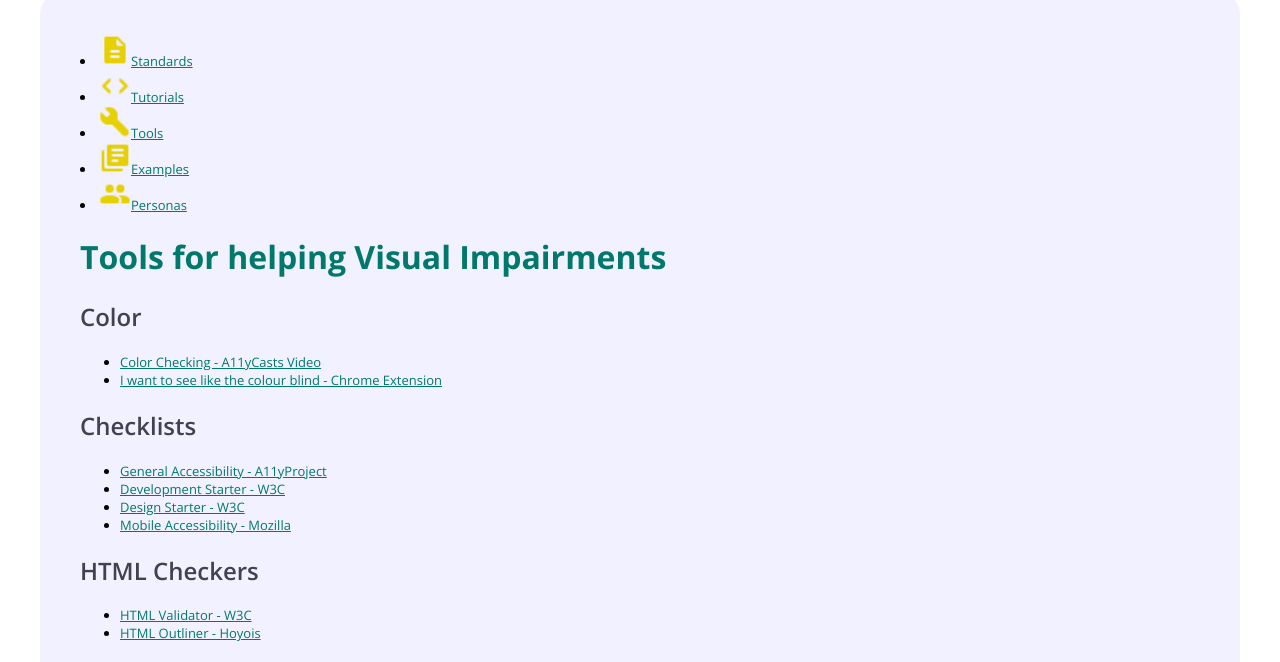
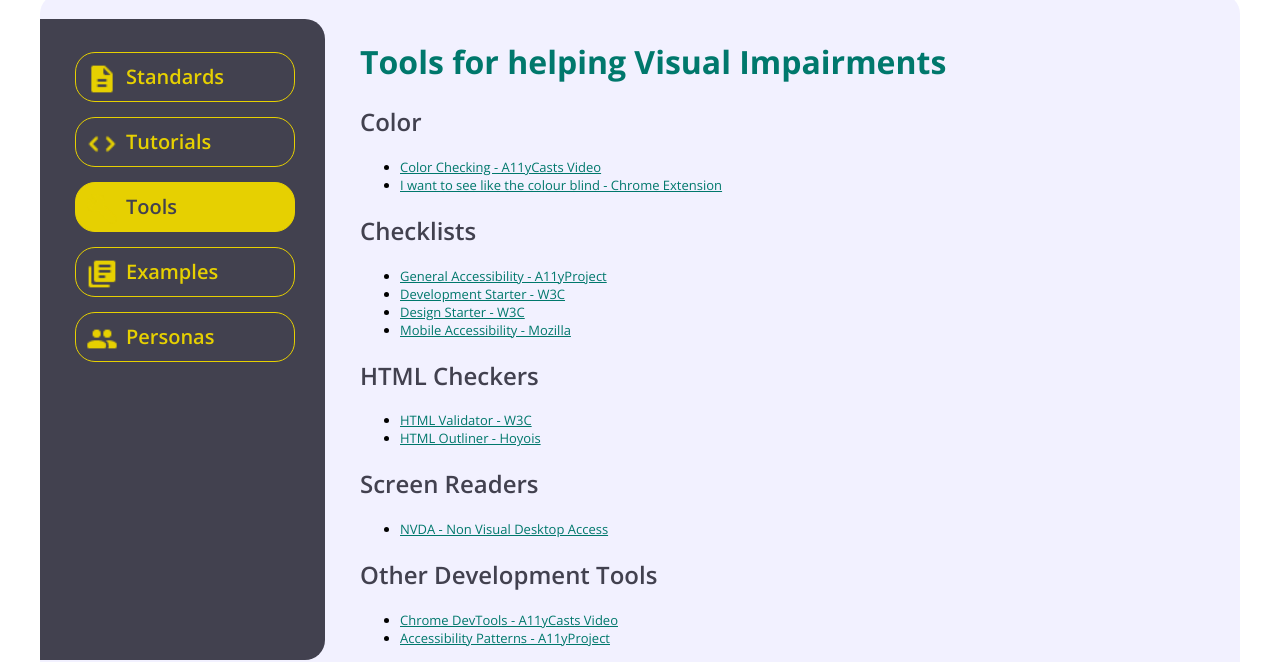
Before and after one commit to tashasimone/accessibleA11Y, a plain HTML site: page visual/tools.html in a window 1280 px wide. Shown: the part 144-806 px from the top of the page. Drawn offline with nearby package versions, Linux system fonts and the light colour scheme.

Commit message:
side nav fully styled

```diff
--- a/sass_dir/styles.scss
+++ b/sass_dir/styles.scss
@@ -29,6 +29,10 @@
     font-size: 1.3rem;
     max-width: 1200px;
     margin: 0 auto;
+}
+.body-content {
+    flex: 4;
+    margin-left: 3.5rem
 }
 footer {
     background-color: $color-dark;
@@ -97,7 +101,46 @@
 }
 main {
     background-color: $color-light;
-    padding: 4rem;
+    padding: 2.5rem 4rem 2.5rem 0rem;
     border-top-left-radius: 20px;
     border-top-right-radius: 20px;
+    display: flex;
 }
+#side-nav {
+    flex: 1;
+    height: inherit;
+    background-color: $color-dark;
+    color: $color-accent;
+    border-bottom-right-radius: 20px;
+    border-top-right-radius: 20px;
+    ul {
+        list-style: none;
+        padding: 5px 20px 20px 25px;
+        li {
+            width: 220px;
+            height: 50px;
+            border: 1.5px solid $color-accent;
+            border-radius: 20px;
+            margin: 1.5rem 1rem;
+            font-weight: 600;
+            font-size: 2.0rem;
+            box-sizing: border-box;
+            padding: 1rem;
+            a {
+                text-decoration: none;
+                color: $color-accent;
+                display: flex;
+                align-content: center;
+                img {
+                    margin-right: 8px;
+                }
+            }
+            &.active {
+                background-color: $color-accent;
+                a {
+                   color: $color-dark;
+                }
+            }
+        }
+    }
+}
--- a/visual/tools.html
+++ b/visual/tools.html
@@ -23,12 +23,15 @@
         </header>
         <main id="maincontent">
             <nav id="side-nav">
+                <ul>
                 <li><a href="standards.html" ><img src="../images/icon-standards.png" width="32" alt="document icon"/>Standards</a></li>
                 <li><a href="tutorials.html"><img src="../images/icon-tutorials.png" width="32" alt="code icon"/>Tutorials</a></li>
                 <li class="active"><a href="tools.html"><img src="../images/icon-tools.png" width="32" alt="tool icon"/>Tools</a></li>
                 <li><a href="examples.html"><img src="../images/icon-examples.png" width="32" alt="examples icon"/>Examples</a></li>
                 <li><a href="personas.html"><img src="../images/icon-personas.png" width="32" alt="personas icon"/>Personas</a></li>
+                </ul>
             </nav>
+            <div class="body-content">
                 <h1>Tools for helping Visual Impairments</h1>
                 <div>
                     <h2>Color</h2>
@@ -66,6 +69,7 @@
                         <li><a href="https://a11yproject.com/patterns">Accessibility Patterns - A11yProject</a></li>
                     </ul>
                 </div>
+            </div>
         </main>
         <footer>
             <a href="#maincontent" class="skip">Skip back to main content</a>
```
Also changed, not shown: about.html (+2 -0 lines), audio/standards.html (+6 -2 lines), cognitive/standards.html (+6 -2 lines), index.html (+2 -0 lines), other/standards.html (+6 -2 lines), physical/standards.html (+6 -2 lines), visual/examples.html (+4 -0 lines), visual/personas.html (+4 -0 lines), visual/standards.html (+4 -0 lines), visual/tutorials.html (+4 -0 lines), css/styles.css. Lines whose indentation alone changed are shown as unchanged.
